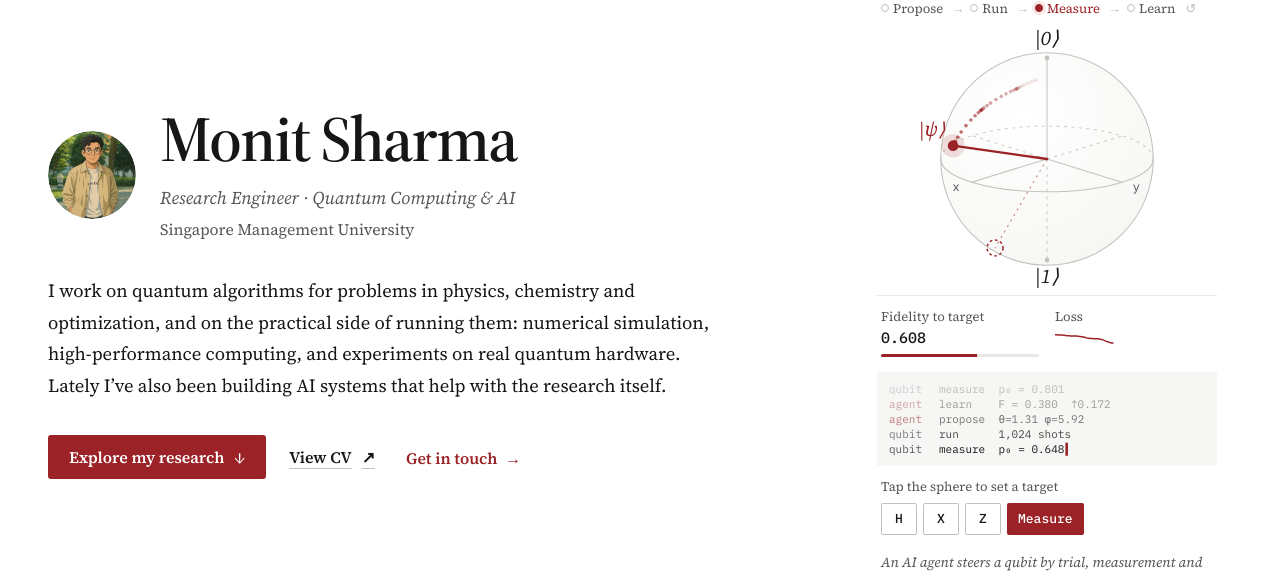
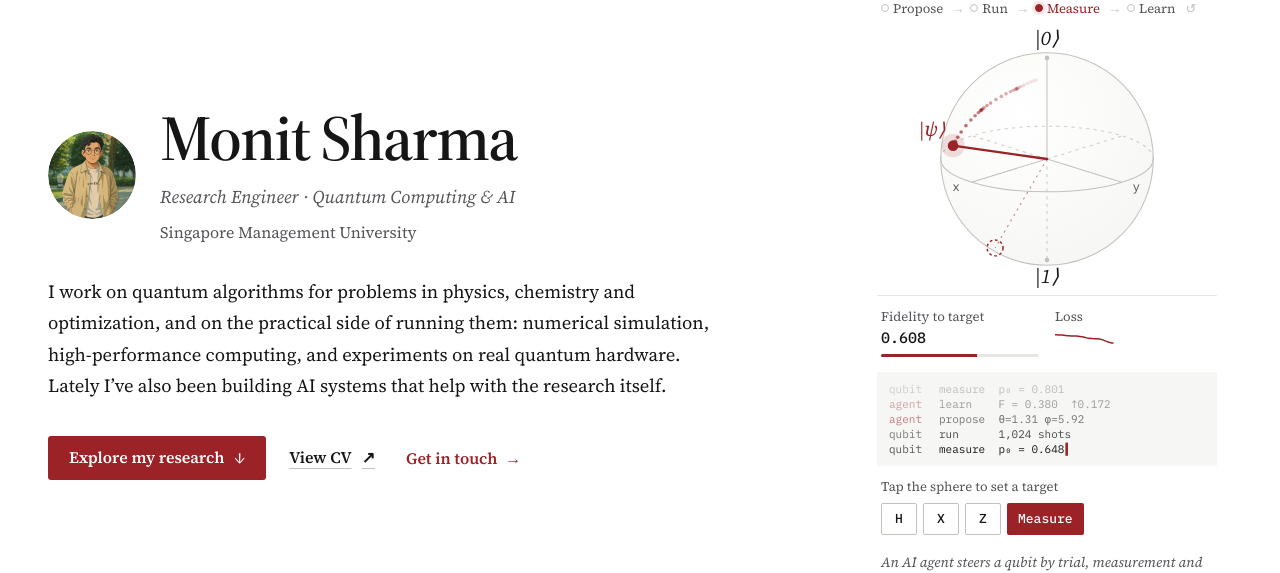
Before and after one commit to MonitSharma/portfolio, a Jekyll site: the page built from index.html, in a window 1280 px wide. Shown: the part 232-805 px from the top of the page. Built offline with Jekyll 4.4.1, drawn with Linux system fonts in a browser that asks for light colours.

Commit message:
Separate homepage affiliation with reliable line spacing

```diff
--- a/_layouts/editorial.html
+++ b/_layouts/editorial.html
@@ -7,7 +7,7 @@
 {% if page.nav == 'research' %}<link rel="stylesheet" href="{{ '/assets/css/research-publications.css' | relative_url }}?v=20261022-2">{% endif %}
 {% if page.interactive %}<script defer src="{{ '/assets/js/rd-home.js' | relative_url }}"></script>{% endif %}
 <link rel="preload" href="{{ '/assets/fonts/SourceSerif4-Variable.woff2' | relative_url }}" as="font" type="font/woff2" crossorigin>
-<link rel="stylesheet" href="{{ '/assets/css/human.css' | relative_url }}">
+<link rel="stylesheet" href="{{ '/assets/css/human.css' | relative_url }}?v={{ site.time | date: '%s' }}">
 </head>
 <body class="editorial {{ page.body_class }}">
 <a class="skip" href="#main">Skip to content</a>
--- a/assets/css/human.css
+++ b/assets/css/human.css
@@ -48,7 +48,7 @@
 .hero-name img{width:88px;height:88px;border-radius:50%;object-fit:cover;flex:none}
 .editorial.home-page .hero h1{font-size:clamp(40px,9cqi,64px);line-height:1;letter-spacing:-.025em;font-weight:600}
 .hero-role{margin-top:12px;font-size:18px;font-style:italic;color:var(--muted)}
-.hero-role .hero-affiliation{display:block;margin-top:5px;font-size:.88em;font-style:normal}
+.hero-name .hero-affiliation{margin-top:8px;font-size:16px;line-height:1.5;font-style:normal;color:var(--muted)}
 .editorial.home-page .hero-lede{margin-top:32px}
 .home-page .site-identity{visibility:hidden}
 .editorial.home-page .hero-lede{color:var(--ink);font-size:18.5px;line-height:1.7;max-width:36em}
@@ -146,6 +146,7 @@
   .hero-name img{width:72px;height:72px}
   .editorial.home-page .hero h1{font-size:44px}
   .hero-role{font-size:16.5px;margin-top:8px}
+  .hero-name .hero-affiliation{font-size:14.5px}
 }
 
 /* Project pages: headlines are now descriptive sentences, not 2-word slogans, so set them smaller */
--- a/index.html
+++ b/index.html
@@ -16,7 +16,7 @@
 </script>
 <header class="hero" id="overview">
   <div class="hero-copy">
-    <div class="hero-name" style="--i:0"><img src="{{ '/assets/imgs/portrait-preview.jpg' | relative_url }}" alt="Portrait of Monit Sharma" width="88" height="88"><div><h1>Monit Sharma</h1><p class="hero-role">Research Engineer · Quantum Computing &amp; AI<span class="hero-affiliation">Singapore Management University</span></p></div></div>
+    <div class="hero-name" style="--i:0"><img src="{{ '/assets/imgs/portrait-preview.jpg' | relative_url }}" alt="Portrait of Monit Sharma" width="88" height="88"><div><h1>Monit Sharma</h1><p class="hero-role">Research Engineer · Quantum Computing &amp; AI</p><p class="hero-affiliation">Singapore Management University</p></div></div>
     <p class="hero-lede" style="--i:3">I work on quantum algorithms for problems in physics, chemistry and optimization, and on the practical side of running them: numerical simulation, high-performance computing, and experiments on real quantum hardware. Lately I’ve also been building AI systems that help with the research itself.</p>
     <div class="hero-actions" style="--i:4"><a class="btn btn-primary" href="{{ '/research/' | relative_url }}">Explore my research <span class="arr down" aria-hidden="true">↓</span></a><a class="btn btn-ghost" href="{{ '/assets/Monit_Sharma_CV.pdf' | relative_url }}" target="_blank" rel="noopener">View CV <span class="arr" aria-hidden="true">↗</span></a><a class="text-link" href="{{ '/about/#contact' | relative_url }}">Get in touch <span class="arr" aria-hidden="true">→</span></a></div>
   </div>
```
